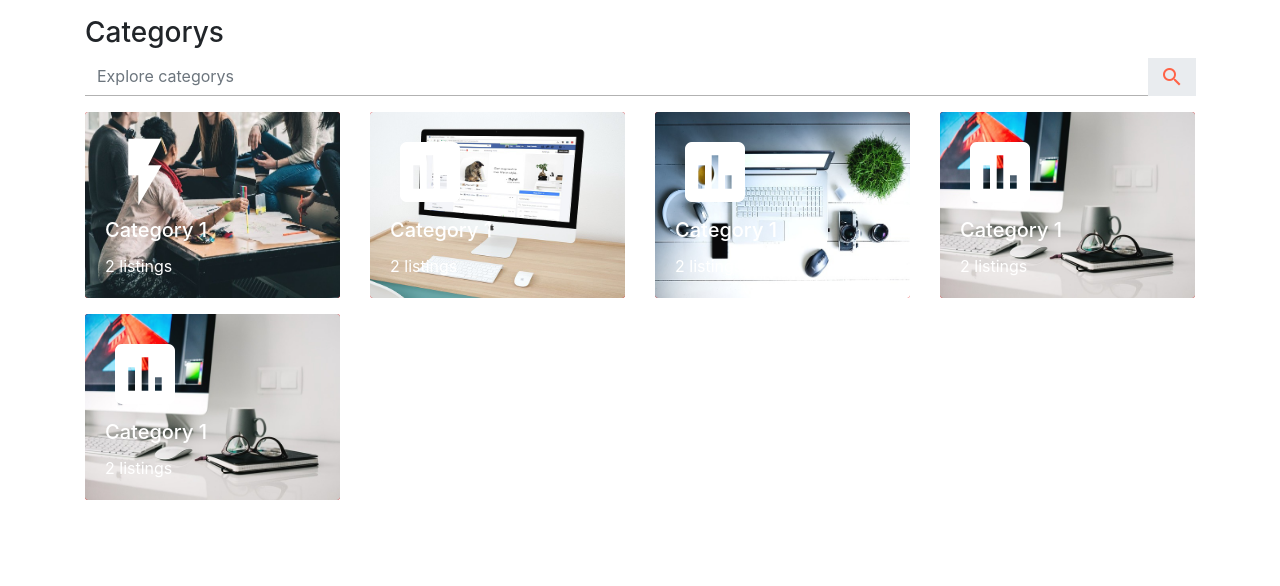
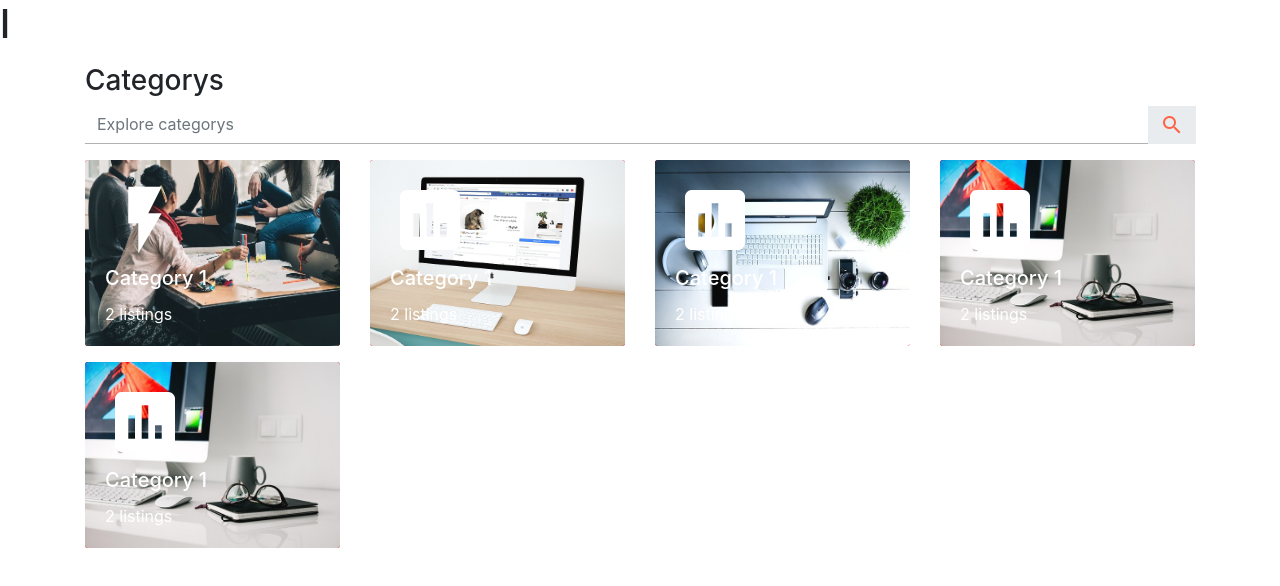
Before and after one commit to mizradev/proyecto-final-fundamentos, a plain HTML site: page exploreCategory.html in a window 1280 px wide. Drawn offline with nearby package versions, Linux system fonts and the light colour scheme.

Commit message:
Commit message

```diff
--- a/exploreCategory.html
+++ b/exploreCategory.html
@@ -10,7 +10,8 @@
 	<link href="https://fonts.googleapis.com/icon?family=Material+Icons" rel="stylesheet">
 	<link rel="stylesheet" href="./static/css/main.css">
 
-    <title>Hello, world!</title>
+	<h1>l</h1>
+	<title>Hello, world!</title>
   </head>
   <body>
 
```
